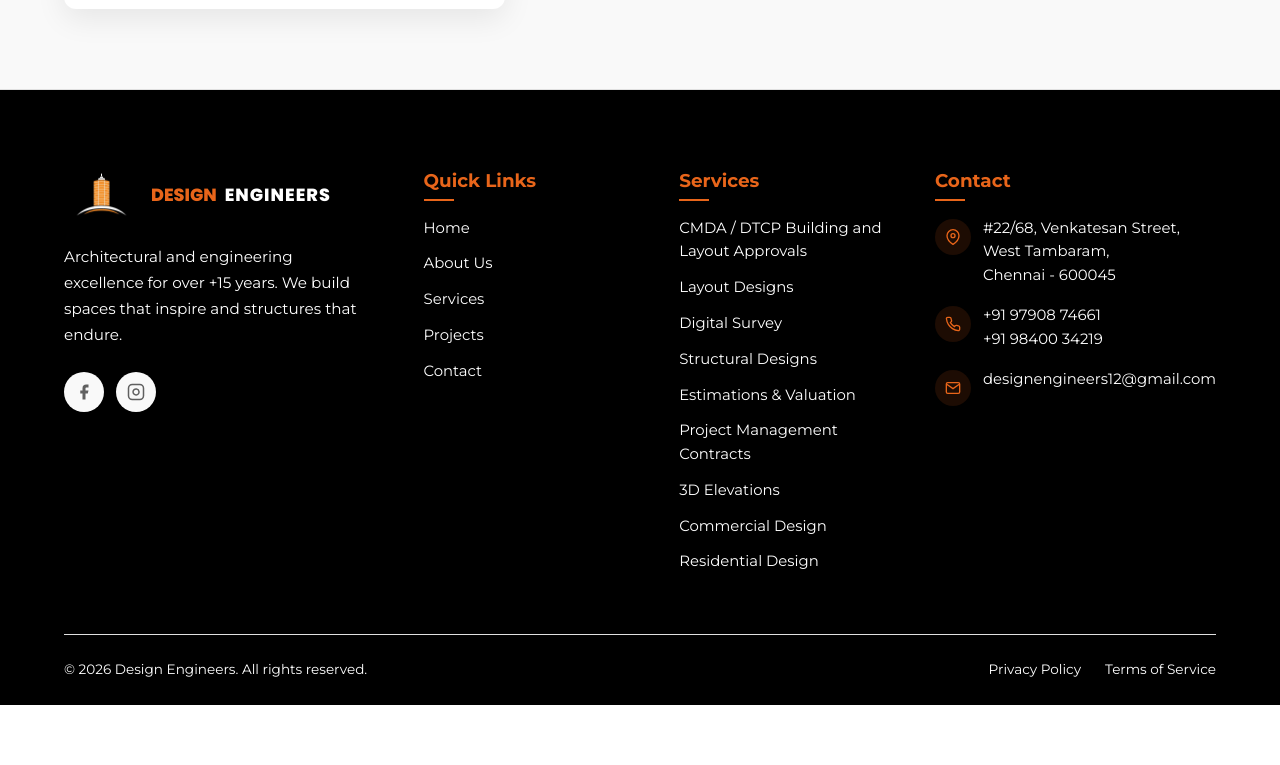
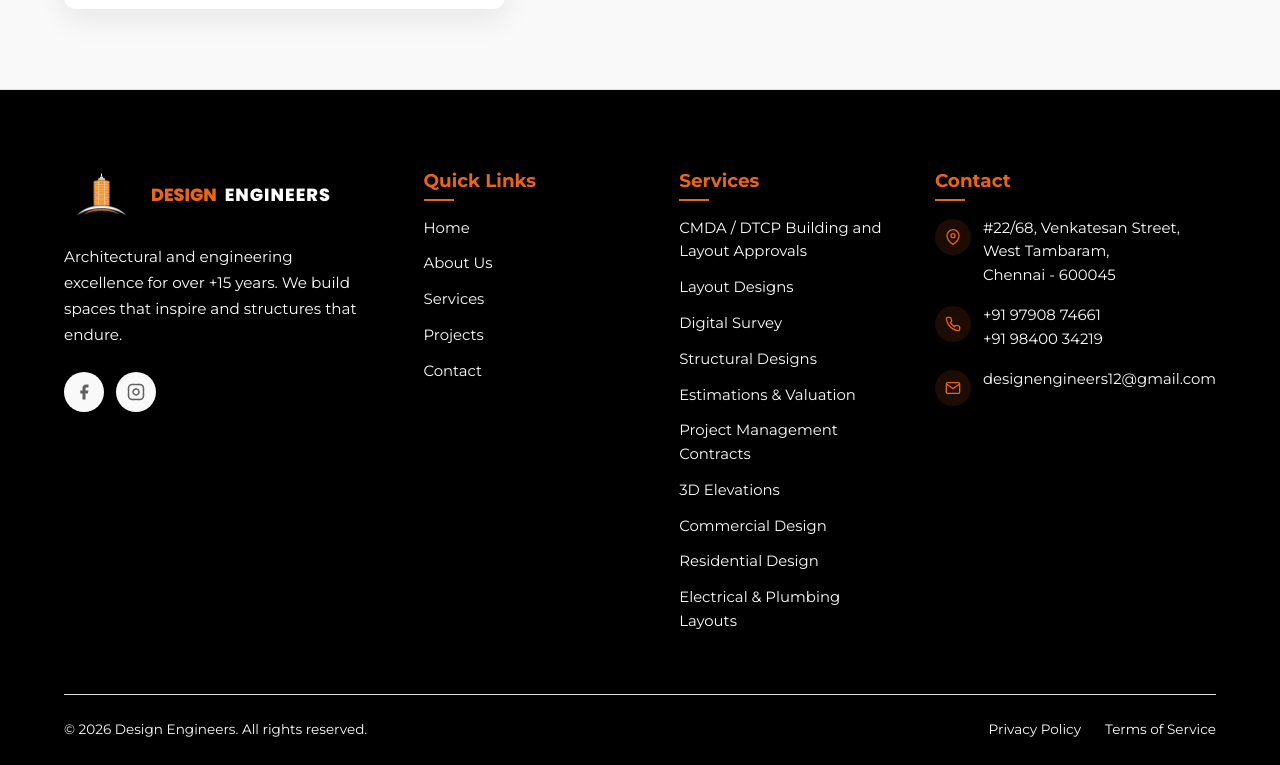
Before and after one commit to Rayansiva2004/Design-Engineers, a React (Vite) app: page /contact in a window 1280 px wide. Shown: the part 1559-2324 px from the top of the page. Before the commit the page ends 2264 px from the top, so only its background shows below. Built offline with nearby package versions, Linux system fonts and the light colour scheme.

Commit message:
add Electrical & Plumbing Layouts service

```diff
--- a/src/components/ContactForm/ContactForm.jsx
+++ b/src/components/ContactForm/ContactForm.jsx
@@ -87,8 +87,9 @@ const ContactForm = () => {
                             <option value="Project Management Contracts">Project Management Contracts</option>
                             <option value="Structural Designs">Structural Designs</option>
                             <option value="Estimations & Valuation">Estimations & Valuation</option>
-                            <option value="3D Elevations">3D Elevations</option>
+                            <option value="3D Evaluations">3D Elevations</option>
                             <option value="3D Design Services">3D Design Services</option>
+                            <option value="Electrical & Plumbing Layouts">Electrical & Plumbing Layouts</option>
                             <option value="Commercial Design">Commercial Design</option>
                             <option value="Graphic Design">Graphic Design</option>
                             <option value="CMDA / DTCP Building and Layout Approvals">CMDA / DTCP Building and Layout Approvals</option>
--- a/src/data/servicesData.jsx
+++ b/src/data/servicesData.jsx
@@ -304,5 +304,32 @@ export const servicesData = [
         projectImage: "https://images.unsplash.com/photo-1600607687920-4e2a09cf159d?q=80&w=1200&auto=format&fit=crop&fm=webp",
         secondProjectImage: "https://images.unsplash.com/photo-1512917774080-9991f1c4c750?q=80&w=1200&auto=format&fit=crop&fm=webp",
         ctaText: "Design Your Dream Home"
+    },
+    {
+        id: "electrical-plumbing",
+        title: "Electrical & Plumbing Layouts",
+        shortDesc: "Essential design engineering components ensuring building functionality, safety, and efficiency through strategic electrical and plumbing planning.",
+        fullDesc: [
+            "Electrical and Plumbing Layouts are essential components of design engineering, ensuring that a building functions efficiently and safely. These layouts involve the strategic planning of electrical systems such as wiring, lighting, and power distribution, along with plumbing systems including water supply, drainage, and sanitation. Proper design at this stage helps create a strong foundation for smooth installation and long-term performance.",
+            "With a focus on accuracy and efficiency, these layouts are carefully developed to optimize space and resource usage. Electrical systems are designed to handle load requirements safely, while plumbing systems ensure proper water flow and waste management. Attention to detail during the design phase minimizes errors, prevents future issues, and reduces maintenance costs.",
+            "By integrating electrical and plumbing systems seamlessly into the overall building design, engineers ensure functionality, convenience, and sustainability. These layouts are created in compliance with industry standards and are adaptable for future expansions or upgrades, making them reliable and future-ready solutions for any project."
+        ],
+        icon: (
+            <svg width="50" height="50" viewBox="0 0 24 24" fill="none" stroke="currentColor" strokeWidth="1.2">
+                <path d="M13 2L3 14h9l-1 8 10-12h-9l1-8z" />
+                <path d="M12 10a4 4 0 1 1-4 4" />
+            </svg>
+        ),
+        features: [
+            "Safe & Standard-Compliant Design",
+            "Efficient Power & Water Management",
+            "Optimized Space Utilization",
+            "Reduced Maintenance & Long-Term Reliability",
+            "Future-Ready and Scalable Layouts"
+        ],
+        heroImage: "https://images.unsplash.com/photo-1558489580-faa74691fdc5?q=80&w=1920&auto=format&fit=crop",
+        projectImage: "https://images.unsplash.com/photo-1581092921461-7d157390fd1b?q=80&w=1200&auto=format&fit=crop",
+        secondProjectImage: "https://images.unsplash.com/photo-1504307651254-35680f356dfd?q=80&w=1200&auto=format&fit=crop",
+        ctaText: "Plan Your Infrastructure"
     }
 ];
```
